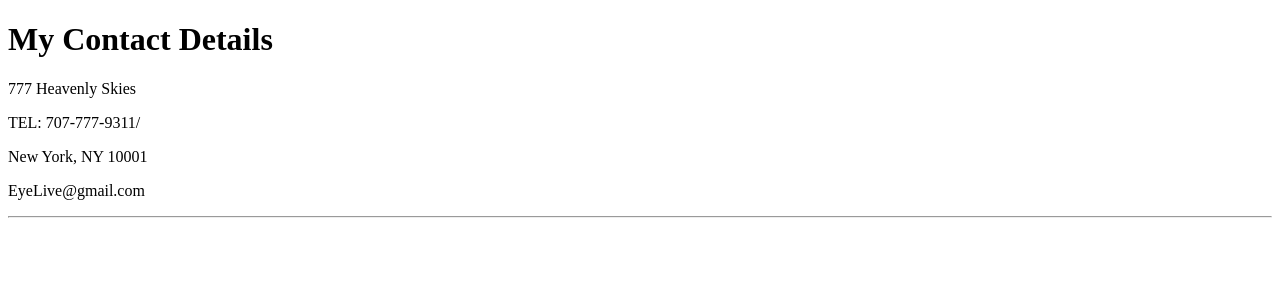
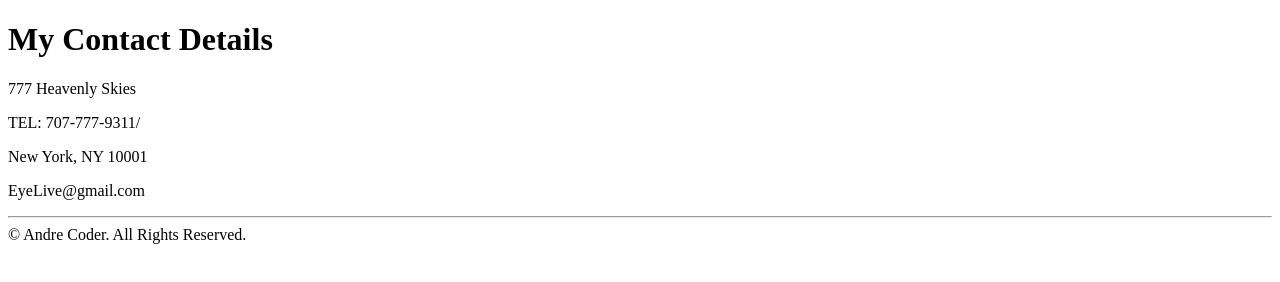
Before and after one commit to AndreCoder/html-portfolio, a plain HTML site: page public/contact.html in a window 1280 px wide. Drawn offline with Linux system fonts and the light colour scheme.

Commit message:
Update contact.html
Added footer

```diff
--- a/public/contact.html
+++ b/public/contact.html
@@ -14,5 +14,7 @@
     <p>New York, NY 10001</p>
     <p>EyeLive@gmail.com</p>
     <hr />
+
+  <footer>© Andre Coder. All Rights Reserved.</footer>
   </body>
 </html>
```
